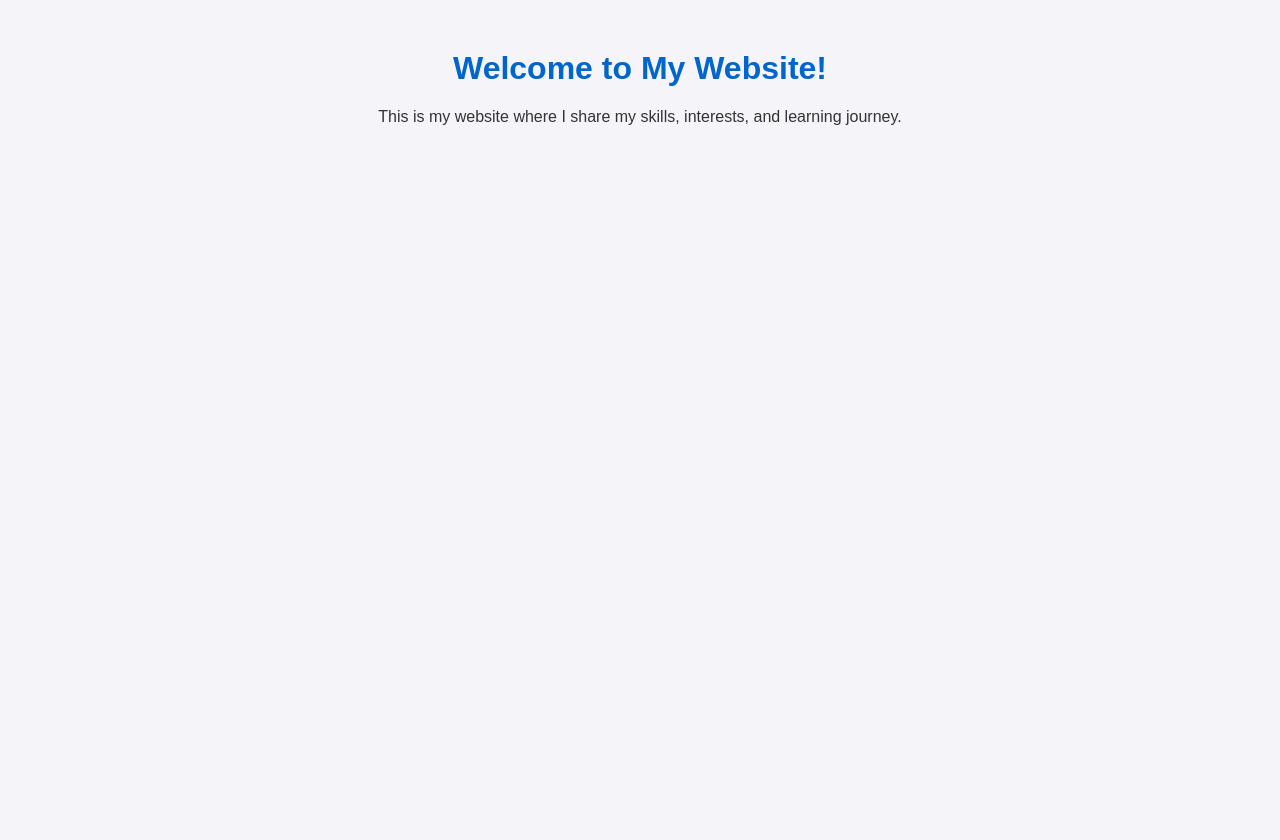
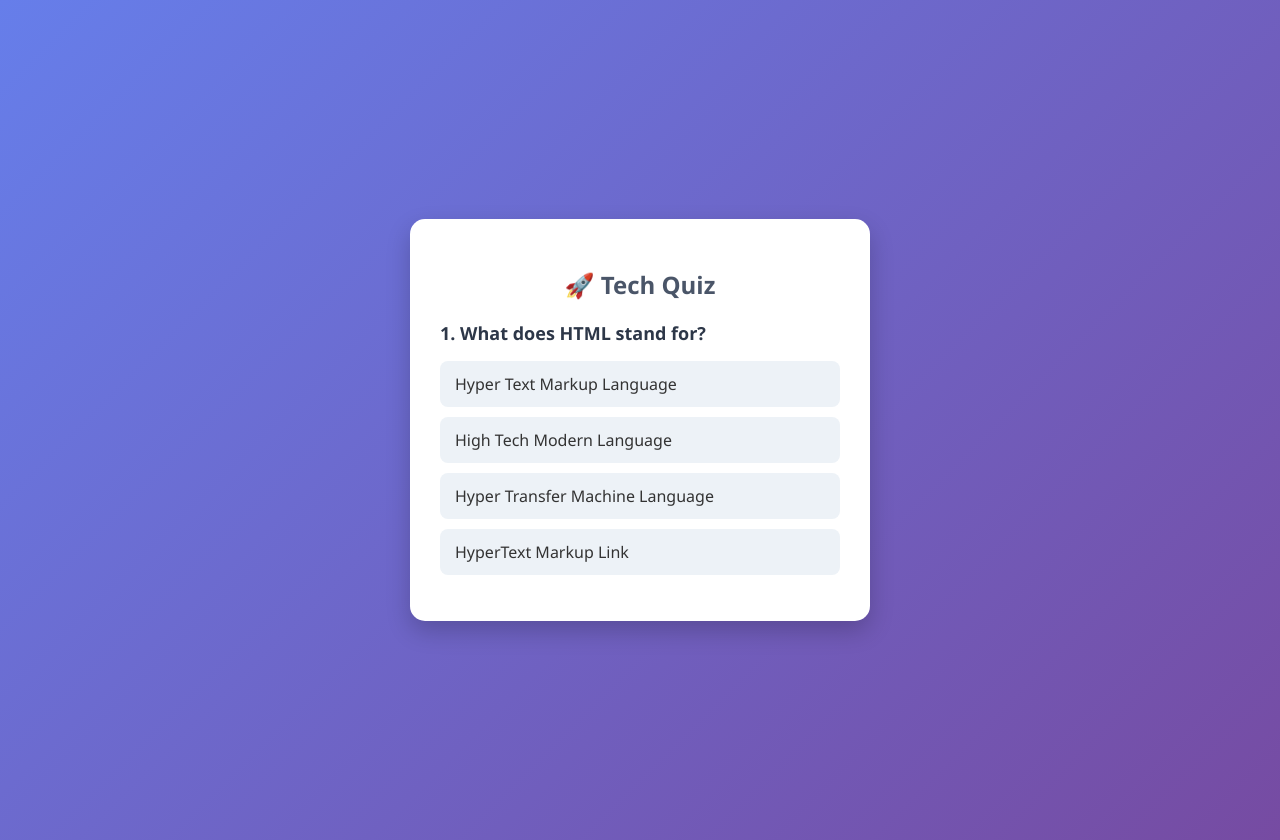
Before and after one commit to brundabatis0-rgb/Brundabati--website, a plain HTML site: page index.html in a window 1280 px wide. Before the commit the page ends 800 px from the top, so only its background shows below. Drawn offline with Linux system fonts and the light colour scheme.

Commit message:
Revamp index.html for Tech Quiz App
Updated the title and styles for the Tech Quiz App. Added quiz container and functionality for displaying questions and options.

```diff
--- a/index.html
+++ b/index.html
@@ -3,22 +3,185 @@
 <head>
     <meta charset="UTF-8">
     <meta name="viewport" content="width=device-width, initial-scale=1.0">
-    <title>My Website</title>
+    <title>Tech Quiz App</title>
     <style>
         body {
-            font-family: Arial, sans-serif;
+            font-family: 'Segoe UI', Tahoma, Geneva, Verdana, sans-serif;
+            background: linear-gradient(135deg, #667eea, #764ba2);
+            margin: 0;
+            padding: 20px;
+            display: flex;
+            justify-content: center;
+            align-items: center;
+            min-height: 100vh;
+            color: #333;
+        }
+        .quiz-container {
+            background: #ffffff;
+            padding: 30px;
+            border-radius: 15px;
+            box-shadow: 0 10px 25px rgba(0, 0, 0, 0.2);
+            width: 100%;
+            max-width: 400px;
+        }
+        h2 {
             text-align: center;
-            background-color: #f4f4f9;
-            color: #333;
-            margin-top: 50px;
+            color: #4a5568;
+            margin-bottom: 20px;
         }
-        h1 {
-            color: #0066cc;
+        .question {
+            font-size: 18px;
+            font-weight: 600;
+            margin-bottom: 15px;
+            color: #2d3748;
+        }
+        .options-list {
+            list-style: none;
+            padding: 0;
+        }
+        .option {
+            background: #edf2f7;
+            margin: 10px 0;
+            padding: 12px 15px;
+            border-radius: 8px;
+            cursor: pointer;
+            transition: all 0.3s ease;
+            font-size: 16px;
+        }
+        .option:hover {
+            background: #cbd5e0;
+        }
+        .option.correct {
+            background: #48bb78 !important;
+            color: white;
+        }
+        .option.wrong {
+            background: #f56565 !important;
+            color: white;
+        }
+        #next-btn {
+            display: none;
+            width: 100%;
+            background: #4c51bf;
+            color: white;
+            border: none;
+            padding: 12px;
+            border-radius: 8px;
+            font-size: 16px;
+            cursor: pointer;
+            margin-top: 20px;
+            transition: background 0.3s;
+        }
+        #next-btn:hover {
+            background: #434190;
+        }
+        #result {
+            text-align: center;
+            font-size: 20px;
+            font-weight: bold;
+            color: #2b6cb0;
         }
     </style>
 </head>
 <body>
-    <h1>Welcome to My Website!</h1>
-    <p>This is my website where I share my skills, interests, and learning journey.</p>
+
+    <div class="quiz-container">
+        <h2>🚀 Tech Quiz</h2>
+        <div id="quiz-box">
+            <div class="question" id="question-text">Loading question...</div>
+            <ul class="options-list" id="options-list">
+                <!-- Options will load here -->
+            </ul>
+            <button id="next-btn" onclick="nextQuestion()">Next Question</button>
+        </div>
+        <div id="result"></div>
+    </div>
+
+    <script>
+        const quizData = [
+            {
+                question: "What does HTML stand for?",
+                options: [
+                    "Hyper Text Markup Language",
+                    "High Tech Modern Language",
+                    "Hyper Transfer Machine Language",
+                    "HyperText Markup Link"
+                ],
+                correct: 0
+            },
+            {
+                question: "Which of the following is NOT a programming language?",
+                options: ["Python", "HTML", "JavaScript", "C++"],
+                correct: 1
+            },
+            {
+                question: "What is the main purpose of CSS?",
+                options: [
+                    "To manage databases",
+                    "To style and design web pages",
+                    "To run the server",
+                    "To compile source code"
+                ],
+                correct: 1
+            }
+        ];
+
+        let currentQuestion = 0;
+        let score = 0;
+        let answered = false;
+
+        const questionText = document.getElementById("question-text");
+        const optionsList = document.getElementById("options-list");
+        const nextBtn = document.getElementById("next-btn");
+        const resultDiv = document.getElementById("result");
+        const quizBox = document.getElementById("quiz-box");
+
+        function loadQuestion() {
+            answered = false;
+            nextBtn.style.display = "none";
+            const currentQuiz = quizData[currentQuestion];
+            questionText.innerText = `${currentQuestion + 1}. ${currentQuiz.question}`;
+            optionsList.innerHTML = "";
+
+            currentQuiz.options.forEach((option, index) => {
+                const li = document.createElement("li");
+                li.classList.add("option");
+                li.innerText = option;
+                li.onclick = () => selectOption(index, li);
+                optionsList.appendChild(li);
+            });
+        }
+
+        function selectOption(selectedIndex, element) {
+            if (answered) return;
+            answered = true;
+
+            const currentQuiz = quizData[currentQuestion];
+            const options = document.querySelectorAll(".option");
+
+            if (selectedIndex === currentQuiz.correct) {
+                element.classList.add("correct");
+                score++;
+            } else {
+                element.classList.add("wrong");
+                options[currentQuiz.correct].classList.add("correct");
+            }
+
+            nextBtn.style.display = "block";
+        }
+
+        function nextQuestion() {
+            currentQuestion++;
+            if (currentQuestion < quizData.length) {
+                loadQuestion();
+            } else {
+                quizBox.style.display = "none";
+                resultDiv.innerHTML = `🎉 Quiz Complete!<br>Your Score: ${score} / ${quizData.length}`;
+            }
+        }
+
+        loadQuestion();
+    </script>
+
 </body>
 </html>
```
